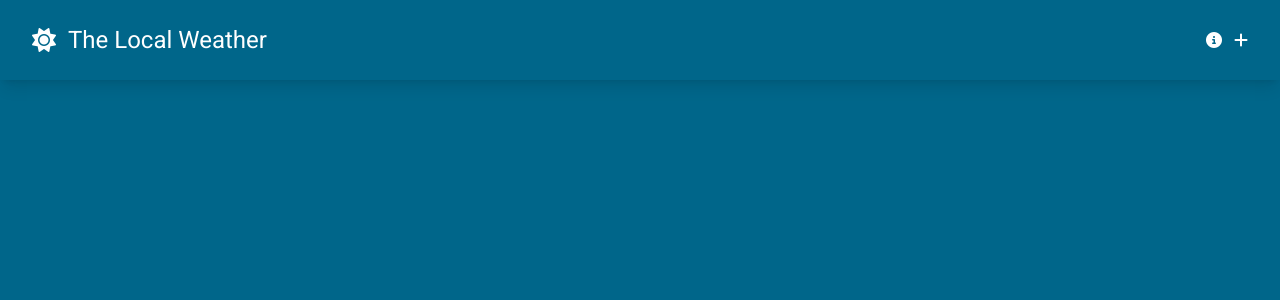
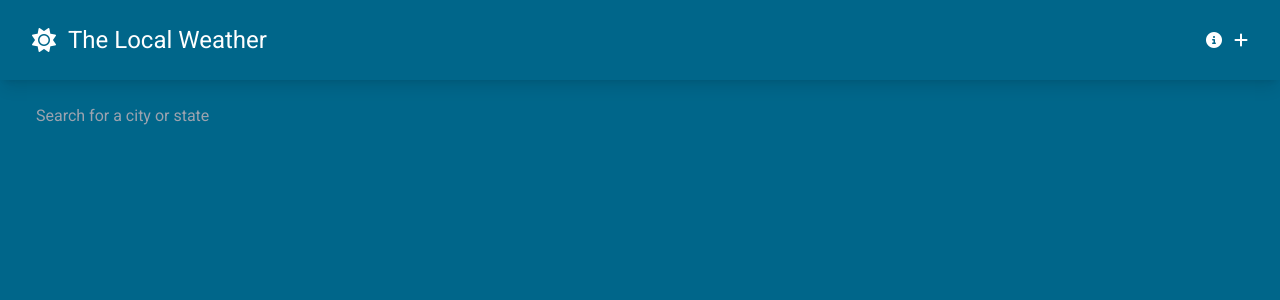
Before and after one commit to RafsanQ/WeatherApp, a Vue app: page / in a window 1280 px wide. Shown: the top 300 px of the page. Built offline with nearby package versions, Linux system fonts and the light colour scheme.

Commit message:
Homeview has a search bar

```diff
--- a/src/App.vue
+++ b/src/App.vue
@@ -2,12 +2,14 @@
   <div class="flex flex-col min-h-screen font-Roboto bg-weather-primary">
     <SiteNavigation />
     <RouterView />
+    <HomeView />
   </div>
 </template>
 
 <script setup>
   import { RouterView } from 'vue-router';
   import SiteNavigation from './components/SiteNavigation.vue';
+  import HomeView from './components/HomeView.vue';
 </script>
 
 
--- /dev/null
+++ b/src/components/HomeView.vue
@@ -0,0 +1,13 @@
+<template>
+    <main class="container text-white">
+        <div class="pt-4 mb-8 relative">
+            <input type="text" placeholder="Search for a city or state" class="py-2 px-1 w-full bg-transparent focus:border-weather-secondary focus:outline-none focus:shadow-[0px_1px_0_0_#004E71]" v-model="searchQuery"/>
+        </div>
+    </main>
+</template>
+
+<script setup>
+import { ref } from 'vue';
+
+const searchQuery = ref("");
+</script>
```
